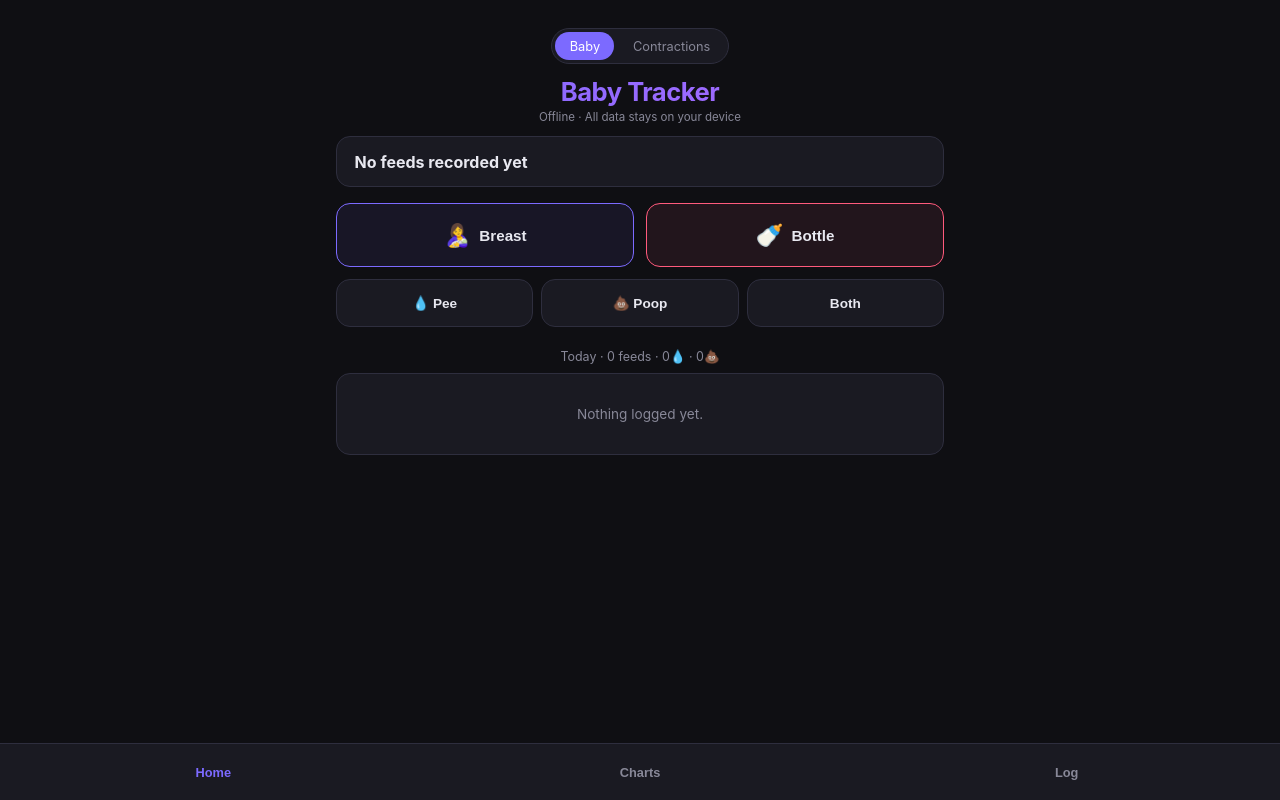
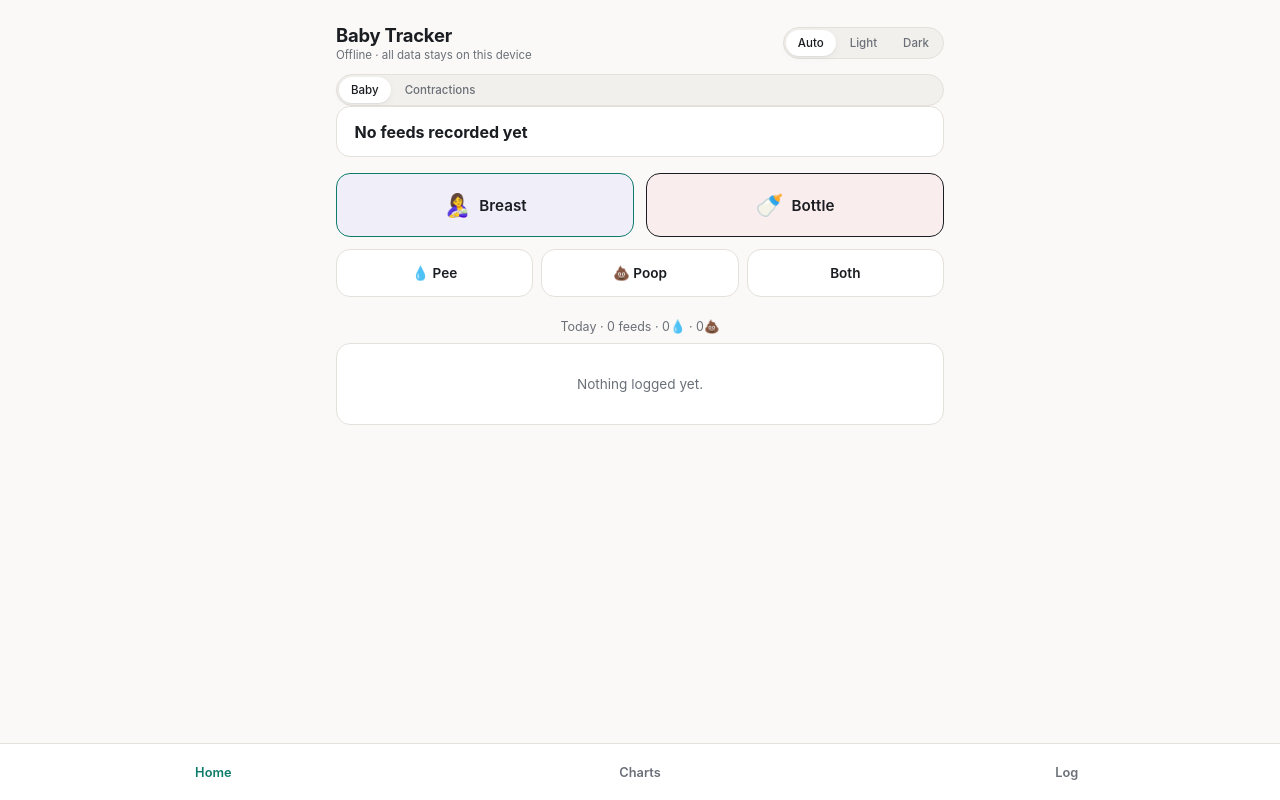
Before and after one commit to gauravprwl14/contraction-tracker, a React (Vite) app: page / in a window 1280 px wide. Built offline with nearby package versions, Linux system fonts and the light colour scheme.

Commit message:
feat: add design tokens, theme toggle, and retheme the app shell

```diff
--- a/src/App.jsx
+++ b/src/App.jsx
@@ -4,40 +4,62 @@ import BabyApp from './features/baby/BabyApp';
 import { loadValue, saveValue } from './utils/storage';
 
 const MODE_KEY = 'app_mode_v1';
+const THEME_KEY = 'app_theme_v1';
+
+const MODES = [
+  { id: 'baby', label: 'Baby' },
+  { id: 'contractions', label: 'Contractions' },
+];
+
+const THEMES = [
+  { id: 'system', label: 'Auto' },
+  { id: 'light', label: 'Light' },
+  { id: 'dark', label: 'Dark' },
+];
+
+function Seg({ label, options, value, onChange }) {
+  return (
+    <div className="seg" role="tablist" aria-label={label}>
+      {options.map((o) => (
+        <button
+          key={o.id}
+          role="tab"
+          aria-selected={value === o.id}
+          className={`seg__btn ${value === o.id ? 'seg__btn--active' : ''}`}
+          onClick={() => onChange(o.id)}
+        >
+          {o.label}
+        </button>
+      ))}
+    </div>
+  );
+}
 
 export default function App() {
   const [mode, setMode] = useState(() => loadValue(MODE_KEY, 'baby'));
+  const [theme, setTheme] = useState(() => loadValue(THEME_KEY, 'system'));
+
+  useEffect(() => { saveValue(MODE_KEY, mode); }, [mode]);
 
   useEffect(() => {
-    saveValue(MODE_KEY, mode);
-  }, [mode]);
+    saveValue(THEME_KEY, theme);
+    if (theme === 'system') delete document.documentElement.dataset.theme;
+    else document.documentElement.dataset.theme = theme;
+  }, [theme]);
 
   return (
     <div className="app">
       <header className="app-header">
-        <div className="mode-switch" role="tablist" aria-label="App mode">
-          <button
-            role="tab"
-            aria-selected={mode === 'baby'}
-            className={`mode-switch__btn ${mode === 'baby' ? 'mode-switch__btn--active' : ''}`}
-            onClick={() => setMode('baby')}
-          >
-            Baby
-          </button>
-          <button
-            role="tab"
-            aria-selected={mode === 'contractions'}
-            className={`mode-switch__btn ${mode === 'contractions' ? 'mode-switch__btn--active' : ''}`}
-            onClick={() => setMode('contractions')}
-          >
-            Contractions
-          </button>
+        <div>
+          <h1 className="app-title">
+            {mode === 'baby' ? 'Baby Tracker' : 'Contraction Tracker'}
+          </h1>
+          <p className="app-subtitle">Offline · all data stays on this device</p>
         </div>
-        <h1 className="app-title">
-          {mode === 'baby' ? 'Baby Tracker' : 'Contraction Tracker'}
-        </h1>
-        <p className="app-subtitle">Offline · All data stays on your device</p>
+        <Seg label="Theme" options={THEMES} value={theme} onChange={setTheme} />
       </header>
+
+      <Seg label="App mode" options={MODES} value={mode} onChange={setMode} />
 
       {mode === 'baby' ? <BabyApp /> : <ContractionsApp />}
 
--- a/src/main.jsx
+++ b/src/main.jsx
@@ -1,5 +1,6 @@
 import { StrictMode } from 'react'
 import { createRoot } from 'react-dom/client'
+import './styles/tokens.css'
 import './styles/base.css'
 import App from './App.jsx'
 
--- a/src/styles/base.css
+++ b/src/styles/base.css
@@ -1,124 +1,86 @@
-*, *::before, *::after { box-sizing: border-box; }
+*, *::before, *::after { box-sizing: border-box; margin: 0; padding: 0; }
 html, body { margin: 0; padding: 0; }
 #root { min-height: 100dvh; }
-
-/* ---- Reset & base ---- */
-*, *::before, *::after { box-sizing: border-box; margin: 0; padding: 0; }
-
-:root {
-  --bg: #0f0f13;
-  --surface: #1a1a22;
-  --surface2: #22222e;
-  --border: #2e2e3e;
-  --accent: #7c6aff;
-  --accent-stop: #ff5a7c;
-  --text: #e8e8f0;
-  --text-muted: #888898;
-  --green: #4cffb0;
-  --warn: #ffb84c;
-  font-size: 16px;
-}
 
 body {
   background: var(--bg);
   color: var(--text);
-  font-family: 'SF Pro Display', 'Segoe UI', system-ui, sans-serif;
+  font-family: var(--font);
   min-height: 100dvh;
+  -webkit-font-smoothing: antialiased;
 }
 
-/* ---- App shell ---- */
+button { font: inherit; color: inherit; cursor: pointer; }
+
 .app {
   max-width: 640px;
   margin: 0 auto;
   min-height: 100dvh;
   display: flex;
   flex-direction: column;
-  padding: 0 1rem;
+  padding: 0 var(--space-4);
 }
 
 .app-header {
-  text-align: center;
-  padding: 1.75rem 0 0.75rem;
+  display: flex;
+  align-items: center;
+  justify-content: space-between;
+  gap: var(--space-3);
+  padding: var(--space-5) 0 var(--space-3);
 }
 
 .app-title {
-  font-size: 1.6rem;
-  font-weight: 700;
-  letter-spacing: -0.02em;
-  background: linear-gradient(135deg, var(--accent) 0%, #b06aff 100%);
-  -webkit-background-clip: text;
-  -webkit-text-fill-color: transparent;
-  background-clip: text;
+  font-size: var(--fs-lg);
+  font-weight: 650;
+  letter-spacing: -0.01em;
+  color: var(--text);
 }
 
 .app-subtitle {
-  font-size: 0.72rem;
+  font-size: var(--fs-xs);
   color: var(--text-muted);
-  margin-top: 0.2rem;
+  margin-top: 2px;
 }
 
-.app-main { flex: 1; padding-bottom: 2rem; }
+.app-main { flex: 1; padding-bottom: var(--space-6); }
 
 .app-footer {
   text-align: center;
-  font-size: 0.68rem;
+  font-size: var(--fs-xs);
   color: var(--text-muted);
-  padding: 1rem 0;
+  padding: var(--space-4) 0;
   border-top: 1px solid var(--border);
 }
 
-/* ---- Tab bar ---- */
-.tab-bar {
-  display: flex;
-  gap: 0.5rem;
-  border-bottom: 1px solid var(--border);
-  margin: 0.5rem 0 0;
+/* ---- Segmented control (mode switch, theme switch) ---- */
+.seg {
+  display: inline-flex;
+  gap: 2px;
+  background: var(--surface-2);
+  border: 1px solid var(--border);
+  border-radius: var(--radius-pill);
+  padding: 2px;
 }
 
-.tab-btn {
-  background: none;
-  border: none;
-  color: var(--text-muted);
-  font-size: 0.88rem;
-  font-weight: 500;
-  padding: 0.6rem 1rem;
-  cursor: pointer;
-  border-bottom: 2px solid transparent;
-  margin-bottom: -1px;
-  transition: all 0.15s;
-}
-
-.tab-btn:hover { color: var(--text); }
-
-.tab-btn--active {
-  color: var(--accent);
-  border-bottom-color: var(--accent);
-}
-
-/* ---- Mode switch ---- */
-.mode-switch {
-  display: flex;
-  gap: 0.25rem;
-  background: var(--surface);
-  border: 1px solid var(--border);
-  border-radius: 999px;
-  padding: 0.2rem;
-  width: fit-content;
-  margin: 0 auto 0.75rem;
-}
-
-.mode-switch__btn {
+.seg__btn {
   border: 0;
   background: transparent;
   color: var(--text-muted);
-  font: inherit;
-  font-size: 0.8rem;
-  padding: 0.4rem 0.9rem;
-  border-radius: 999px;
-  cursor: pointer;
+  font-size: var(--fs-xs);
+  font-weight: 500;
+  padding: var(--space-1) var(--space-3);
+  border-radius: var(--radius-pill);
+  line-height: 1.6;
 }
 
-.mode-switch__btn--active {
-  background: var(--accent);
-  color: #fff;
+.seg__btn--active {
+  background: var(--surface);
+  color: var(--text);
+  box-shadow: var(--shadow-1);
 }
+
+.seg__btn:focus-visible,
+.app :where(button):focus-visible {
+  outline: 2px solid var(--accent);
+  outline-offset: 2px;
+}
--- /dev/null
+++ b/src/styles/tokens.css
@@ -0,0 +1,81 @@
+:root {
+  /* colour — light */
+  --bg: #FAF9F7;
+  --surface: #FFFFFF;
+  --surface-2: #F2F0EC;
+  --border: #E4E1DB;
+  --text: #1A1D21;
+  --text-muted: #6B7078;
+  --accent: #0E7C6B;
+  --accent-soft: #E3F1EE;
+  --accent-ink: #FFFFFF;
+  --stop: #B4472E;
+  --stop-soft: #F7E7E2;
+  --amber: #A66A00;
+  --slate: #4A5560;
+
+  /* spacing */
+  --space-1: 0.25rem;
+  --space-2: 0.5rem;
+  --space-3: 0.75rem;
+  --space-4: 1rem;
+  --space-5: 1.5rem;
+  --space-6: 2rem;
+
+  /* radii */
+  --radius-sm: 6px;
+  --radius-md: 10px;
+  --radius-lg: 16px;
+  --radius-pill: 999px;
+
+  /* type */
+  --font: 'SF Pro Text', 'Segoe UI', system-ui, -apple-system, sans-serif;
+  --font-num: 'SF Mono', ui-monospace, 'Roboto Mono', monospace;
+  --fs-xs: 0.72rem;
+  --fs-sm: 0.82rem;
+  --fs-md: 0.94rem;
+  --fs-lg: 1.15rem;
+  --fs-xl: 1.5rem;
+  --fs-timer: 2.75rem;
+
+  --shadow-1: 0 1px 2px rgba(20, 22, 26, 0.06), 0 2px 8px rgba(20, 22, 26, 0.04);
+
+  color-scheme: light dark;
+  font-size: 16px;
+}
+
+@media (prefers-color-scheme: dark) {
+  :root:not([data-theme='light']) {
+    --bg: #14161A;
+    --surface: #1C1F24;
+    --surface-2: #23272E;
+    --border: #2A2E35;
+    --text: #ECEDEF;
+    --text-muted: #9098A2;
+    --accent: #2AA391;
+    --accent-soft: #12332F;
+    --accent-ink: #0B1412;
+    --stop: #E0674A;
+    --stop-soft: #3A211B;
+    --amber: #D9A441;
+    --slate: #8894A2;
+    --shadow-1: 0 1px 2px rgba(0, 0, 0, 0.4), 0 2px 8px rgba(0, 0, 0, 0.3);
+  }
+}
+
+:root[data-theme='dark'] {
+  --bg: #14161A;
+  --surface: #1C1F24;
+  --surface-2: #23272E;
+  --border: #2A2E35;
+  --text: #ECEDEF;
+  --text-muted: #9098A2;
+  --accent: #2AA391;
+  --accent-soft: #12332F;
+  --accent-ink: #0B1412;
+  --stop: #E0674A;
+  --stop-soft: #3A211B;
+  --amber: #D9A441;
+  --slate: #8894A2;
+  --shadow-1: 0 1px 2px rgba(0, 0, 0, 0.4), 0 2px 8px rgba(0, 0, 0, 0.3);
+}
```
